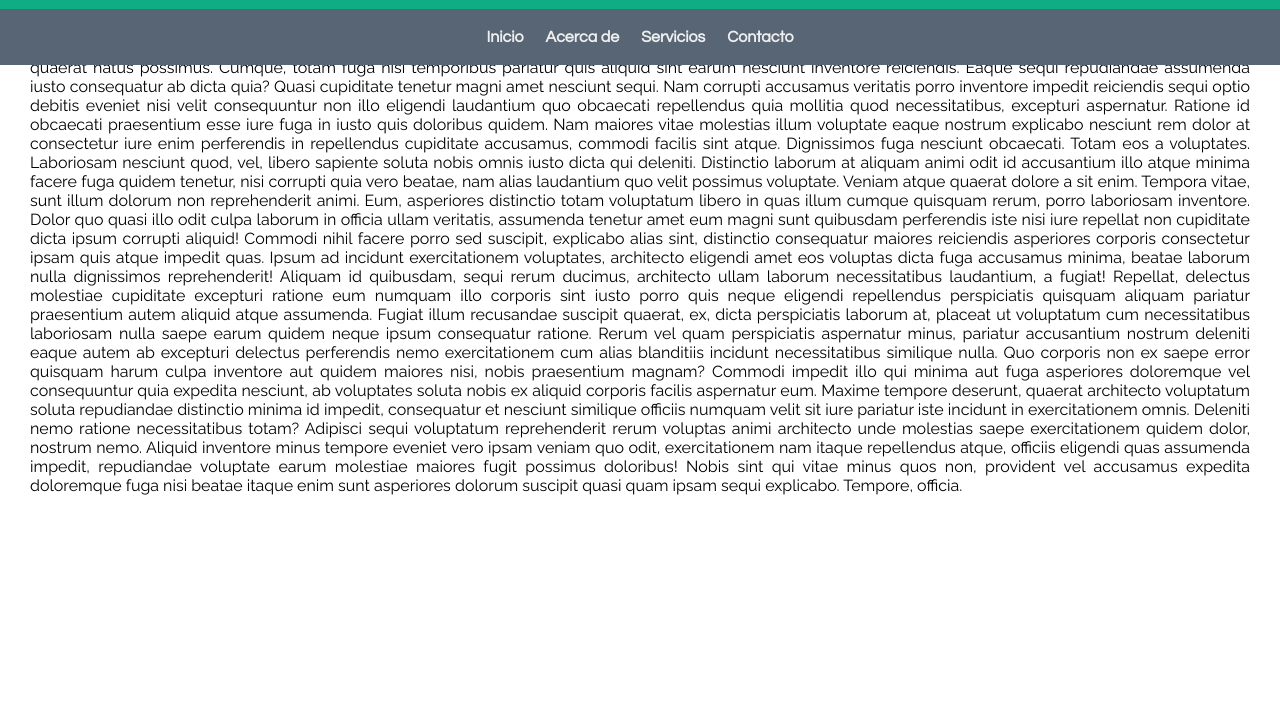
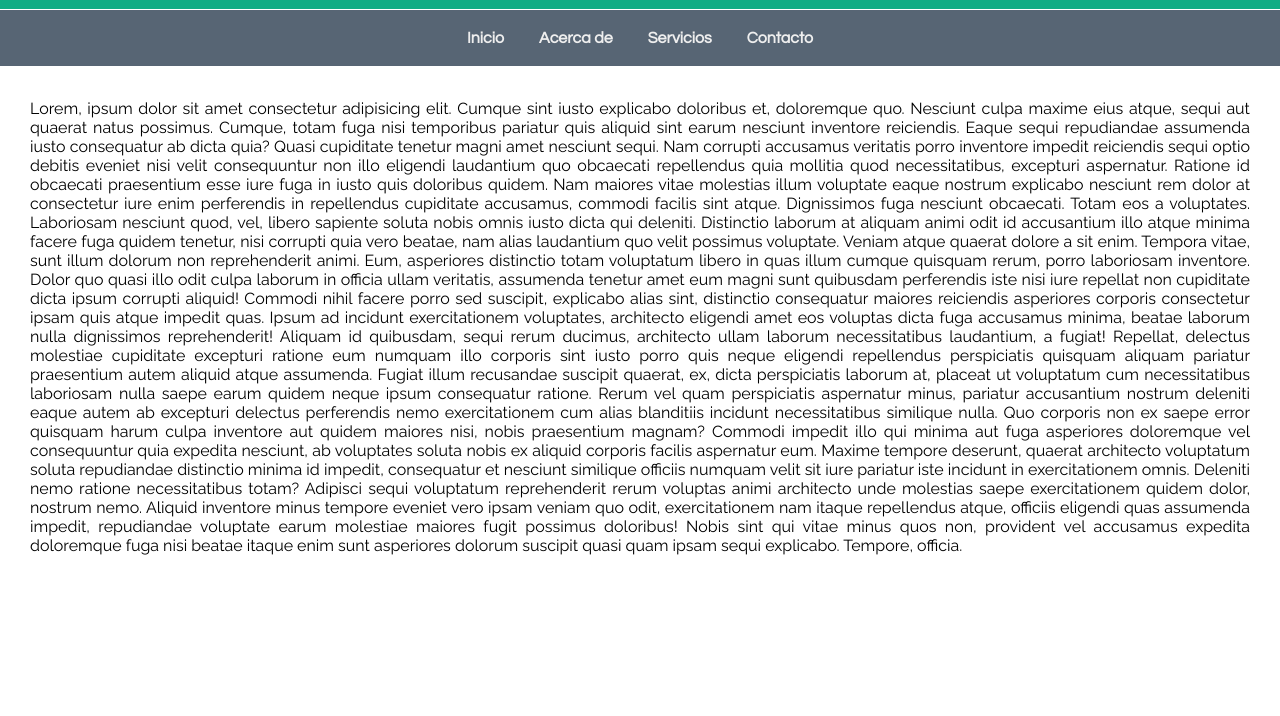
Before and after one commit to juanperezunilibre/laboratorio_14-15, a plain HTML site: page index.html in a window 1280 px wide. Shown: the part 84-800 px from the top of the page. Drawn offline with Linux system fonts and the light colour scheme.

Commit message:
header and nav fixed

```diff
--- a/styles.css
+++ b/styles.css
@@ -32,6 +32,7 @@ header {
     text-align: center;
     background-color: #10ac84;
     color: #eee;
+    position: fixed;
 }
 
 /* Nav */
@@ -42,10 +43,11 @@ nav {
     justify-content: center;
     align-items: center;
     padding: 15px;
-    gap: 12px;
+    gap: 25px;
     background-color: #576574;
     max-height: 60px;
     position: fixed;
+    top: 93.5px;
 }
 
 nav a {
@@ -53,6 +55,8 @@ nav a {
     color: #eee;
     padding: 5px;
     font-weight: bold;
+    position: relative;
+    display: block;
 
 }
 
@@ -61,7 +65,20 @@ nav a:hover {
     transition: all 0.2s ease;
 }
 
+nav a nav {
+    display: none;
+    position: absolute;
+    top: 60px;
+}
+
 main {
     padding: 30px;
     text-align: justify;
 }
+
+main::before {
+    content: "";
+    display: block;
+    width: 100%;
+    height: 153px;
+}
```
Also changed, not shown: index.html (+7 -2 lines).
